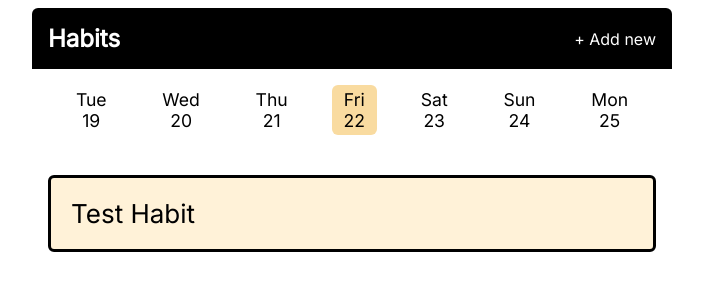
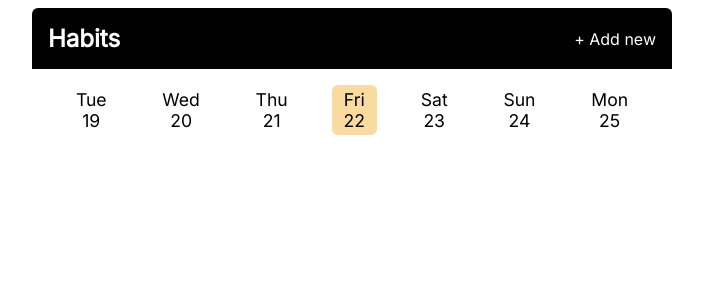
Before and after one commit to Anupal/udemy-website-tut, a Flask app: page / in a window 1280 px wide. Shown: the top 300 px of the page, without its empty margins (288-991 px from the left). Run offline with Flask 2, Linux system fonts and the light colour scheme; data that the repository does not hold is empty.

Commit message:
add mongodb code to project-2

```diff
--- a/project-2/app.py
+++ b/project-2/app.py
@@ -1,49 +1,17 @@
-import datetime
-from collections import defaultdict
-from flask import Flask, render_template, request, redirect, url_for
-
-app = Flask(__name__)
-habits = ["Test Habit"]
-completions = defaultdict(list)
-
-@app.context_processor
-def add_calc_date_range():
-    def date_range(start: datetime.date):
-        dates = [start + datetime.timedelta(days=diff) for diff in range(-3, 4)]
-        return dates
-    return {"date_range": date_range}
-
-@app.route("/")
-def index():
-    date_str = request.args.get("date")
-    if date_str:
-        selected_date = datetime.date.fromisoformat(date_str)
-    else:
-        selected_date = datetime.date.today()
-    return render_template(
-        "index.html",
-        habits=habits,
-        title="Habit Tracker - Home",
-        completions=completions[selected_date],
-        selected_date=selected_date)
-
-@app.route("/add", methods=["GET", "POST"])
-def add_habit():
-    if request.method == "POST":
-        habit = request.form.get("habit")
-        habits.append(habit)
-    return render_template(
-        "add_habit.html",
-        title="Habbit Tracker - Add Habit",
-        selected_date=datetime.date.today())
+import os
+from routes import pages
+from pymongo import MongoClient
+from dotenv import load_dotenv
+from flask import Flask
 
 
-@app.route("/complete", methods=["GET", "POST"])
-def complete():
-    date_string = request.form.get("date")
-    habit = request.form.get("habitName")
-    date = datetime.date.fromisoformat(date_string)
-    completions[date].append(habit)
-    print("hello hello")
+load_dotenv()
 
-    return redirect(url_for("index", date=date_string))
+
+def create_app():
+    app = Flask(__name__)
+    client = MongoClient(os.environ.get("MONGODB_URI"))
+    app.db = client.get_default_database()
+
+    app.register_blueprint(pages)
+    return app
--- a/project-2/requirements.txt
+++ b/project-2/requirements.txt
@@ -1,2 +1,3 @@
 flask
 python-dotenv
+pymongo[srv]
--- /dev/null
+++ b/project-2/routes.py
@@ -0,0 +1,65 @@
+import datetime
+import uuid
+from flask import Blueprint, current_app, render_template, request, redirect, url_for
+
+pages = Blueprint("habits", __name__, template_folder="templates", static_folder="static")
+
+
+@pages.context_processor
+def add_calc_date_range():
+    def date_range(start: datetime.datetime):
+        dates = [start + datetime.timedelta(days=diff) for diff in range(-3, 4)]
+        return dates
+    return {"date_range": date_range}
+
+
+def today_at_midnight():
+    today = datetime.datetime.today()
+    return datetime.datetime(today.year, today.month, today.day)
+
+
+@pages.route("/")
+def index():
+    date_str = request.args.get("date")
+    if date_str:
+        selected_date = datetime.datetime.fromisoformat(date_str)
+    else:
+        selected_date = today_at_midnight()
+
+    habits_on_date = current_app.db.habits.find({"added": {"$lte": selected_date}})
+    completions = [
+        habit["habit"]
+        for habit in current_app.db.completions.find({"date": selected_date})
+    ]
+
+    return render_template(
+        "index.html",
+        habits=habits_on_date,
+        title="Habit Tracker - Home",
+        completions=completions,
+        selected_date=selected_date)
+
+
+@pages.route("/add", methods=["GET", "POST"])
+def add_habit():
+    today = today_at_midnight()
+
+    if request.method == "POST":
+        current_app.db.habits.insert_one(
+            {"_id": uuid.uuid4().hex, "added": today, "name": request.form.get("habit")}
+        )
+
+    return render_template(
+        "add_habit.html",
+        title="Habbit Tracker - Add Habit",
+        selected_date=today)
+
+
+@pages.route("/complete", methods=["POST"])
+def complete():
+    date_string = request.form.get("date")
+    habit = request.form.get("habitId")
+    date = datetime.datetime.fromisoformat(date_string)
+    current_app.db.completions.insert_one({"date": date, "habit": habit})
+
+    return redirect(url_for(".index", date=date_string))
--- /dev/null
+++ b/project-2/runtime.txt
@@ -0,0 +1 @@
+python-3.10.2
--- a/project-2/templates/index.html
+++ b/project-2/templates/index.html
@@ -3,11 +3,11 @@
 {% block main_content %}
     <section class="habit-list">
         {% for habit in habits %}
-            {% set completed = habit in completions %}
+            {% set completed = habit["_id"] in completions %}
             {% if completed %}
                 <div class="habit completed">
                     <p class="habit__name">
-                        {{ habit }}
+                        {{ habit["name"] }}
                     </p>
                     <svg class="habit__icon" xmlns="http://www.w3.org/2000/svg" viewBox="0 0 20 20" fill="currentColor">
                         <path fill-rule="evenodd" d="M10 18a8 8 0 100-16 8 8 0 000 16zm3.707-9.293a1 1 0 00-1.414-1.414L9 10.586 7.707 9.293a1 1 0 00-1.414 1.414l2 2a1 1 0 001.414 0l4-4z" clip-rule="evenodd" />
@@ -15,11 +15,11 @@
                 </div>
             {% else %}
                 <div class="habit">
-                    <form method="POST" class="habit__form" action="{{ url_for('complete') }}">
-                    <input type="hidden" id="habitName" name="habitName" value="{{ habit }}" />
+                    <form method="POST" class="habit__form" action="{{ url_for('habits.complete') }}">
+                    <input type="hidden" id="habitId" name="habitId" value="{{ habit['_id'] }}" />
                     <input type="hidden" id="date" name="date" value="{{ selected_date }}" />
                     <button type="submit" class="habit__button">
-                            {{ habit }}
+                            {{ habit["name"] }}
                     </button>
                     </form>
                 </div>
--- a/project-2/templates/layout.html
+++ b/project-2/templates/layout.html
@@ -12,9 +12,9 @@
     </head>
     <body>
         <header class="header">
-            <h1 class="header__logo"><a href="{{ url_for('index') }}" class="header__link">Habits</a></h1>
+            <h1 class="header__logo"><a href="{{ url_for('habits.index') }}" class="header__link">Habits</a></h1>
             {% if "add" not in request.endpoint %}
-                <a href="{{ url_for('add_habit') }}" class="header__link">+ Add new</a>
+                <a href="{{ url_for('habits.add_habit') }}" class="header__link">+ Add new</a>
             {% endif %}
         </header>
 
@@ -23,7 +23,7 @@
                 {% for date in date_range(selected_date) %}
                     <a
                         class="dates__link {{ 'dates__link--current' if loop.index0 == 3 else '' }}"
-                        href="{{ url_for('index', date=date) }}"
+                        href="{{ url_for('habits.index', date=date) }}"
                     >
                         <time class="date" datetime="{{ date }}">
                             <span>{{ date.strftime("%a") }}</span>
```
Also changed, not shown: 2 other files.
